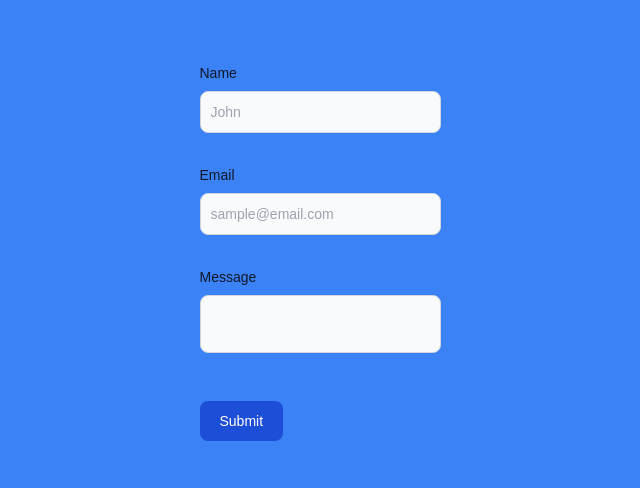
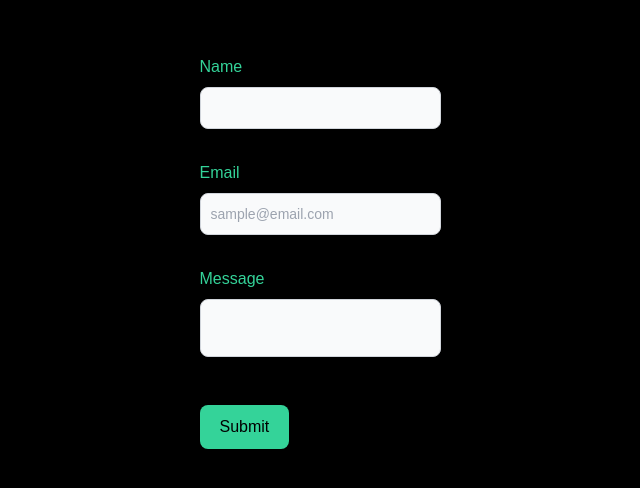
Before and after one commit to 7FOX7/contact-us-page, a Next.js app: page / in a window 1280 px wide. Shown: the part 148-636 px from the top of the page, without its empty margins (320-960 px from the left). Built offline with nearby package versions, Linux system fonts and the light colour scheme.

Commit message:
Changed the styling

```diff
--- a/app/contact-form.tsx
+++ b/app/contact-form.tsx
@@ -14,8 +14,8 @@ export default function ContactForm() {
    return (
          <form action={formSubmit}>
                <div className="mb-8">
-               <label htmlFor="name" className="block mb-2 text-sm font-medium text-gray-900 dark:text-white">Name</label>
-               <input type="text" id="name" name="name" aria-labelledby="name-error" className="bg-gray-50 border border-gray-300 text-gray-900 text-sm rounded-lg focus:ring-blue-500 focus:border-blue-500 block w-full p-2.5 dark:bg-gray-700 dark:border-gray-600 dark:placeholder-gray-400 dark:text-white dark:focus:ring-blue-500 dark:focus:border-blue-500" placeholder="John" />
+                  <label htmlFor="name" className="block mb-2 font-medium text-emerald-400">Name</label>
+                  <input type="text" id="name" name="name" aria-labelledby="name-error" className="bg-gray-50 border border-gray-300 text-gray-900 text-sm rounded-lg focus:outline-none focus:ring-emerald-500 focus:border-emerald-500 block w-full p-2.5 dark:bg-gray-700 dark:border-gray-600 dark:placeholder-gray-400 dark:text-white dark:focus:ring-emerald-500 dark:focus:border-emerald-500" />
                   <div id="name-error" aria-atomic="true" aria-live="polite" className="fixed">
                      {state?.errors?.name?.map((error: string) => (
                         <p key={error} className="mt-2 text-sm text-red-500">{error}</p>
@@ -23,8 +23,8 @@ export default function ContactForm() {
                   </div>
                </div>
                <div className="mb-8">
-               <label htmlFor="email" className="block mb-2 text-sm font-medium text-gray-900 dark:text-white">Email</label>
-               <input type="text" id="email" name="email" aria-labelledby="email-error" className="bg-gray-50 border border-gray-300 text-gray-900 text-sm rounded-lg focus:ring-blue-500 focus:border-blue-500 block w-full p-2.5 dark:bg-gray-700 dark:border-gray-600 dark:placeholder-gray-400 dark:text-white dark:focus:ring-blue-500 dark:focus:border-blue-500" placeholder="sample@email.com" />
+                  <label htmlFor="email" className="block mb-2 font-medium text-emerald-400">Email</label>
+                  <input type="text" id="email" name="email" aria-labelledby="email-error" className="bg-gray-50 border border-gray-300 text-gray-900 text-sm rounded-lg focus:outline-none focus:ring-emerald-500 focus:border-emerald-500 block w-full p-2.5 dark:bg-gray-700 dark:border-gray-600 dark:placeholder-gray-400 dark:text-white dark:focus:ring-emerald-500 dark:focus:border-emerald-500" placeholder="sample@email.com" />
                   <div id="email-error" aria-atomic="true" aria-live="polite" className="fixed">
                      {state?.errors?.email?.map((error: string) => (
                         <p key={error} className="mt-2 text-sm text-red-500">{error}</p>
@@ -32,15 +32,15 @@ export default function ContactForm() {
                   </div>
                </div>
                <div className="mb-12">
-               <label htmlFor="message" className="block mb-2 text-sm font-medium text-gray-900 dark:text-white">Message</label>
-               <input type="text" id="message" name="message" aria-labelledby="message-error" className="block w-full p-4 text-gray-900 border border-gray-300 rounded-lg bg-gray-50 text-base focus:ring-blue-500 focus:border-blue-500 dark:bg-gray-700 dark:border-gray-600 dark:placeholder-gray-400 dark:text-white dark:focus:ring-blue-500 dark:focus:border-blue-500" />
+                  <label htmlFor="message" className="block mb-2 font-medium text-emerald-400">Message</label>
+                  <input type="text" id="message" name="message" aria-labelledby="message-error" className="block w-full p-4 text-gray-900 border border-gray-300 rounded-lg bg-gray-50 text-base focus:outline-none focus:ring-emerald-500 focus:border-emerald-500 dark:bg-gray-700 dark:border-gray-600 dark:placeholder-gray-400 dark:text-white dark:focus:ring-emerald-500 dark:focus:border-emerald-500" />
                   <div id="message-error" aria-atomic="true" aria-live="polite" className="fixed">
                      {state?.errors?.message?.map((error: string) => (
                         <p key={error} className="mt-2 text-sm text-red-500">{error}</p>
                      ))}
                   </div>
                </div>
-            <button type="submit" className="text-white bg-blue-700 hover:bg-blue-800 focus:ring-4 focus:outline-none focus:ring-blue-300 font-medium rounded-lg text-sm w-full sm:w-auto px-5 py-2.5 text-center dark:bg-blue-600 dark:hover:bg-blue-700 dark:focus:ring-blue-800">Submit</button>
+               <button type="submit" className="text-black bg-emerald-400 hover:bg-emerald-600 focus:ring-2 focus:outline-none focus:ring-emerald-300 font-medium rounded-lg w-full sm:w-auto px-5 py-2.5 text-center">Submit</button>
          </form>
    )
 }
--- a/app/page.tsx
+++ b/app/page.tsx
@@ -2,7 +2,7 @@ import ContactForm from "./contact-form";
 
 export default function Home() {
   return (
-    <main className="w-full h-screen bg-blue-500 flex justify-center items-center">
+    <main className="w-full h-screen bg-black flex justify-center items-center">
       <ContactForm />
     </main >
   );
```
Lines whose indentation alone changed are shown as unchanged.
